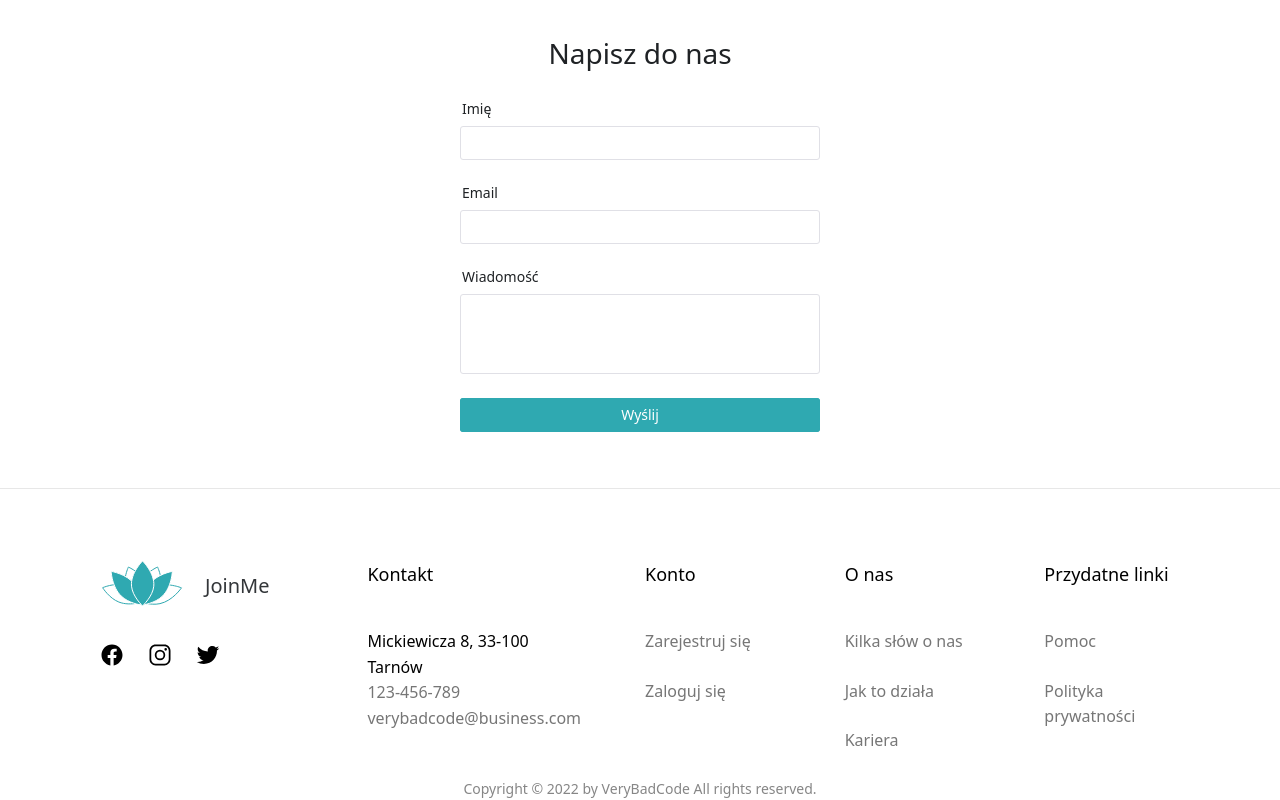
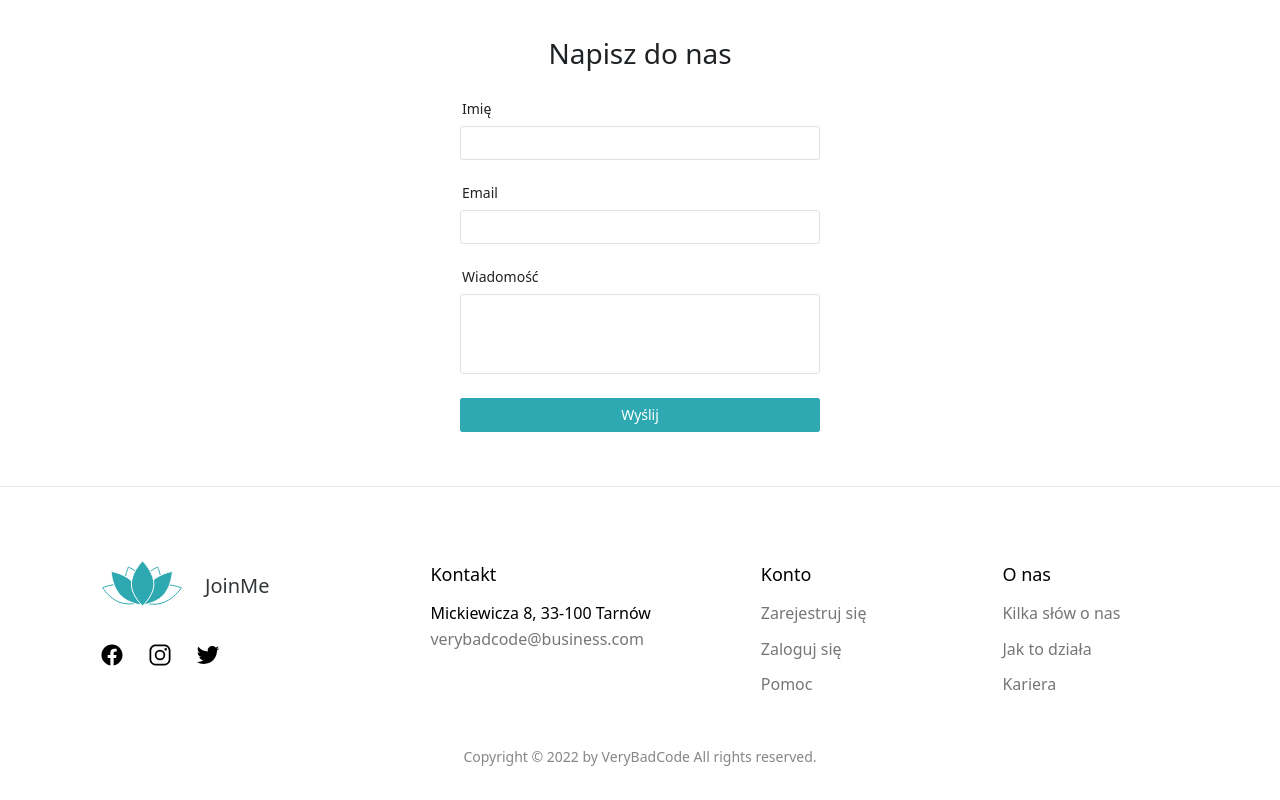
Before and after one commit to VeryBadCode-team/hacknarok_frontend, a Vue app: page / in a window 1280 px wide. Shown: the part 1050-1850 px from the top of the page. Built offline with nearby package versions, Linux system fonts and the light colour scheme.

Commit message:
unfinished footer style

```diff
--- a/src/views/HomeWrapper/WFooter/WFooter.scss
+++ b/src/views/HomeWrapper/WFooter/WFooter.scss
@@ -6,15 +6,16 @@
     display: grid;
     row-gap: 2.4rem;
     column-gap: 6.4rem;
-    grid-template-columns: 1.5fr 1.5fr 1fr 1fr 1fr;
+    grid-template-columns: 1.5fr 1.5fr 1fr 1fr;
     grid-template-rows: 1fr auto;
 
     @include respond(tab-small) {
-      grid-template-columns: repeat(6, 1fr);
+      // grid-template-columns: repeat(3, 1fr);
     }
 
     @include respond(tab-medium) {
       row-gap: 4.8rem;
+      grid-template-columns: repeat(3, 1fr);
     }
 
     .footer-link:link,
@@ -40,10 +41,15 @@
       flex-direction: column;
 
       @include respond(tab-medium) {
-        grid-column: span 3;
+        grid-column: 1 / -1;
+        align-items: center;
       }
 
       &__logo-container {
+        @include respond(tab-medium) {
+          align-self: center;
+        }
+
         .logo {
           display: flex;
           align-items: center;
@@ -69,12 +75,13 @@
         list-style: none;
         display: flex;
         gap: 2.4rem;
+        // align-items: center;
       }
     }
 
     .address-col {
       @include respond(tab-medium) {
-        grid-column: span 3;
+        grid-column: 1/2;
       }
 
       .contacts {
@@ -90,8 +97,6 @@
 
     .nav-col {
       @include respond(tab-medium) {
-        grid-row: 2;
-        grid-column: span 2;
         margin-bottom: 3.2rem;
       }
     }
@@ -100,25 +105,25 @@
   .footer-heading {
     font-size: 1.8rem;
     font-weight: 500;
-    margin-bottom: 4rem;
+    margin-bottom: 1.2rem;
   }
 
   .footer-nav {
     list-style: none;
     display: flex;
     flex-direction: column;
-    gap: 2.4rem;
+    gap: 1rem;
   }
 
   .copyright {
-    grid-row: 2;
+    grid-row: 3;
     grid-column: 1 / -1;
     text-align: center;
     color: var(--color-gray-dark);
+    padding-bottom: 2rem;
 
     @include respond(tab-medium) {
       grid-row: 3;
-      grid-column: span 5;
     }
   }
 }
--- a/src/views/HomeWrapper/WFooter/WFooter.vue
+++ b/src/views/HomeWrapper/WFooter/WFooter.vue
@@ -46,7 +46,6 @@
         <address class="contacts">
           <p class="contacts__address">Mickiewicza 8, 33-100 Tarnów</p>
           <p>
-            <a class="footer-link" href="tel:123-456-789">123-456-789</a><br />
             <a class="footer-link" href="mailto:hello@omnifood.com"
               >verybadcode@business.com</a
             >
@@ -59,6 +58,7 @@
         <ul class="footer-nav">
           <li><a class="footer-link" href="#">Zarejestruj się</a></li>
           <li><a class="footer-link" href="#">Zaloguj się</a></li>
+          <li><a class="footer-link" href="#">Pomoc</a></li>
         </ul>
       </nav>
 
@@ -71,13 +71,6 @@
         </ul>
       </nav>
 
-      <nav class="nav-col">
-        <p class="footer-heading">Przydatne linki</p>
-        <ul class="footer-nav">
-          <li><a class="footer-link" href="#">Pomoc</a></li>
-          <li><a class="footer-link" href="#">Polityka prywatności</a></li>
-        </ul>
-      </nav>
       <p class="copyright">
         Copyright &copy; <span class="year">2022</span> by VeryBadCode All
         rights reserved.
```
